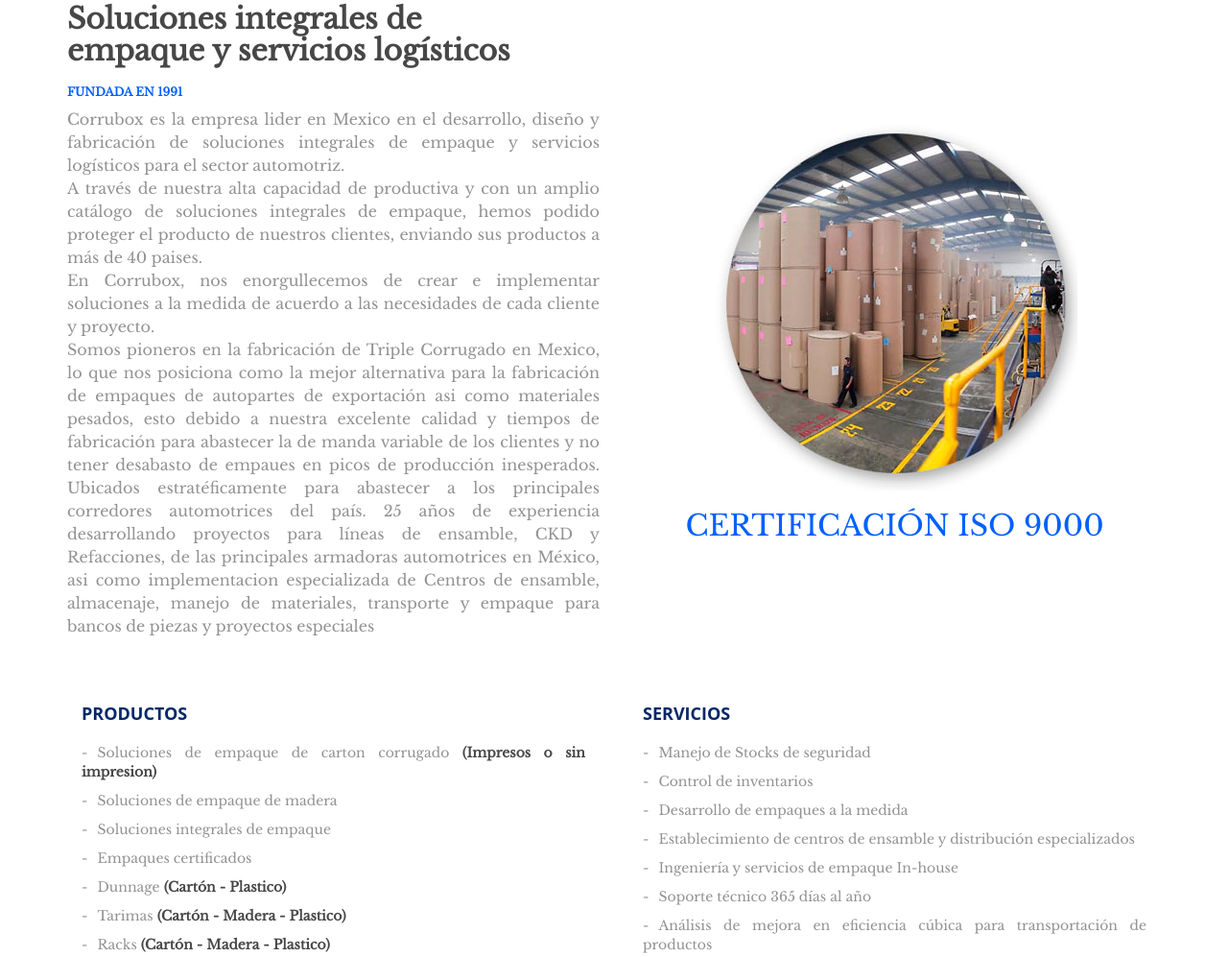
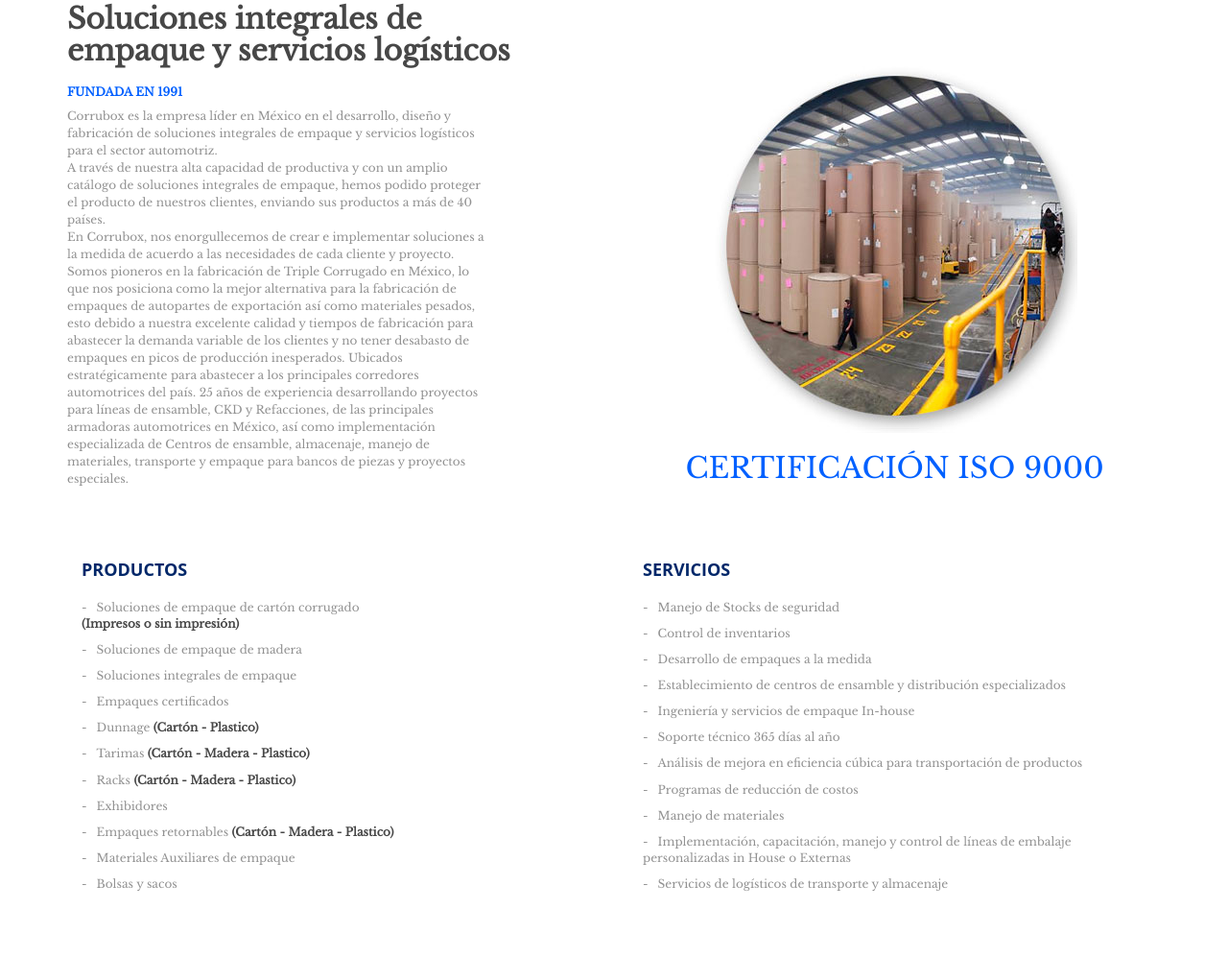
Before and after one commit to iPalmeraCO/corruboxHtml, a website: page index.html in a window 1280 px wide. Shown: the part 907-1904 px from the top of the page at 96% size. Drawn offline with nearby package versions, Linux system fonts and the light colour scheme; some packages are replaced by stand-ins of ours.

Commit message:
*Ajustes css

```diff
--- a/css/main.css
+++ b/css/main.css
@@ -1,6 +1,6 @@
 /* FUENTES*/
 
-/*@font-face {
+@font-face {
     font-family: 'cardobold';
     src: url('fonts/cardo-bold-webfont.woff2') format('woff2'),
          url('fonts/cardo-bold-webfont.woff') format('woff');
@@ -58,7 +58,7 @@
 
 
 @font-face {
-    font-family: 'Baskerville';
+    font-family: 'Baskervillennnn';
     src: url('fonts/lato-bold-webfont.woff2') format('woff2'),
          url('fonts/lato-bold-webfont.woff') format('woff');
     font-weight: normal;
@@ -68,7 +68,7 @@
 
 
 @font-face {
-    font-family: 'Baskerville_italic';
+    font-family: 'Baskerville_italicnn';
     src: url('fonts/lato-bolditalic-webfont.woff2') format('woff2'),
          url('fonts/lato-bolditalic-webfont.woff') format('woff');
     font-weight: normal;
@@ -147,7 +147,7 @@
     font-style: normal;
 
 }
-/* */
+
 * {
   font-family:  'Libre Baskerville', serif;
 }
@@ -193,7 +193,7 @@
 	font-family:  'Libre Baskerville', serif;
 	color: #929292;
   margin: 0px;
-  text-align: justify;
+  font-size: 12px;
 }
 
 .iso {
@@ -213,6 +213,7 @@
 .list{
 	padding-left: 0px;
 	list-style:none;
+      font-size: 12px;
 }
 
 .list li span{
@@ -271,9 +272,12 @@
   text-align: center;
 }
 
-.imgcor img {
-    margin-top: 60px;
-  }
+
+@media(min-width:768px){
+.textosfun {
+    padding-right: 132px
+}
+}
 
 @media(max-width:767px){
 
@@ -359,3 +363,12 @@
 }
 
 }
+
+#homeHeading{
+  font-family: cardoregular;
+}
+
+#imgprin {
+
+      margin-left: -60px;
+}
--- a/index.html
+++ b/index.html
@@ -80,7 +80,7 @@
                 <button type="button" class="navbar-toggle collapsed" data-toggle="collapse" data-target="#bs-example-navbar-collapse-1">
                     <span class="sr-only">Toggle navigation</span> Menu <i class="fa fa-bars"></i>
                 </button>
-                <div><img src="img/logo_corrubox.png"></div>
+                <div><img id="imgprin" src="img/logo_corrubox.png"></div>
             </div>
         </div>
         <!-- /.container-fluid -->
@@ -106,21 +106,20 @@
                 </div>
              </div>
             <div class="row">
-                <div class="col-lg-6 col-md-6 col-sm-6 col-xs-12">
+                <div class="col-lg-6 col-md-6 col-sm-6 col-xs-12 textosfun">
                     <h2 class="align-left titulo3">FUNDADA EN 1991</h2>
                     <p class="text-faded text">
-                        Corrubox es la empresa lider en Mexico en el desarrollo, diseño y fabricación de soluciones integrales de empaque y servicios logísticos para el sector automotriz.
+                        Corrubox es la empresa líder en México en el desarrollo, diseño y fabricación de soluciones integrales de empaque y servicios logísticos para el sector automotriz.
                     </p>
                     <p class="text-faded text">
-                        A través de nuestra alta capacidad de productiva y con un amplio catálogo de soluciones integrales de empaque, hemos podido proteger el producto de nuestros clientes, enviando sus productos a más de 40 paises.
+                        A través de nuestra alta capacidad de productiva y con un amplio catálogo de soluciones integrales de empaque, hemos podido proteger el producto de nuestros clientes, enviando sus productos a más de 40 países.
                     </p>
                     <p class="text-faded text">
-                       En Corrubox, nos enorgullecemos de crear e implementar soluciones a la medida de acuerdo a las necesidades de cada cliente y proyecto.
+                      En Corrubox, nos enorgullecemos de crear e implementar soluciones a la medida de acuerdo a las necesidades de cada cliente y proyecto.
                     </p>
                     <p class="text-faded text">
-                        Somos pioneros en la fabricación de Triple Corrugado en Mexico, lo que nos posiciona como la mejor alternativa para la fabricación de empaques de autopartes de exportación asi como materiales pesados, esto debido a nuestra excelente calidad y tiempos de fabricación para abastecer la de manda variable de los clientes y no tener desabasto de empaues en picos de producción inesperados.
-                        Ubicados estratéficamente para abastecer a los principales corredores automotrices del país.
-                        25 años de experiencia desarrollando proyectos para líneas de ensamble, CKD y Refacciones, de las principales armadoras automotrices en México, asi como implementacion especializada de Centros de ensamble, almacenaje, manejo de materiales, transporte y empaque para bancos de piezas y proyectos especiales
+                        Somos pioneros en la fabricación de Triple Corrugado en México, lo que nos posiciona como la mejor alternativa para la fabricación de empaques de autopartes de exportación así como materiales pesados, esto debido a nuestra excelente calidad y tiempos de fabricación para abastecer la demanda variable de los clientes y no tener desabasto de empaques en picos de producción inesperados.
+                        Ubicados estratégicamente para abastecer a los principales corredores automotrices del país. 25 años de experiencia desarrollando proyectos para líneas de ensamble, CKD y Refacciones, de las principales armadoras automotrices en México, así como implementación especializada de Centros de ensamble, almacenaje, manejo de materiales, transporte y empaque para bancos de piezas y proyectos especiales.
                     </p>
 
 
@@ -143,7 +142,7 @@
                     <div class="col-lg-12 col-md-12 col-sm-12 col-xs-12">
                         <h2 class="section-heading align-left titulo1">PRODUCTOS</h2>
                           <ul class="list text">
-                            <li>Soluciones de empaque de carton corrugado <span> (Impresos o sin impresion) </span></li>
+                            <li>Soluciones de empaque de cartón corrugado <br><span> (Impresos o sin impresión) </span></li>
                             <li>Soluciones de empaque de madera</li>
                             <li>Soluciones integrales de empaque</li>
                             <li>Empaques certificados</li>
@@ -231,8 +230,8 @@
         <div class="container">
             <div class="row">
                 <div class="col-lg-12 col-md-12 col-sm-12 text-center">
-                    <p class="pcontact">Avenida Uno 15-5, La Higuera Atizapán Edo. de México - 52940 <span><a href="mailto:VENTAS@CORRUBOX.COM">VENTAS@CORRUBOX.COM</a></span></p>
-                    <p class="pcontact">+52 55 5824 51 52 F. +52 55 5822 49 42  <span><a href="mailto:INFO@CORRUBOX.COM">INFO@CORRUBOX.COM</a></span></p>
+                    <p class="pcontact">Avenida Uno 15-5, La Higuera Atizapán Edo. de México - 52940 <span><a href="mailto:ventas@corrubox.com">ventas@corrubox.com</a></span></p>
+                    <p class="pcontact">+52 55 5824 51 52 F. +52 55 5822 49 42  <span><a href="mailto:info@corrubox.com">info@corrubox.com</a></span></p>
 
                     <p class="copy text">Industrias Corrubox, S.A. de C.V. Todos los derechos reservados Industrias.</p>
                 </div>
```
Also changed, not shown: css/creative.min.css.
